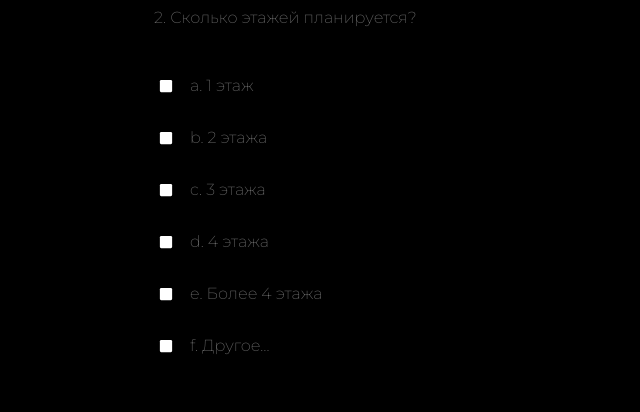
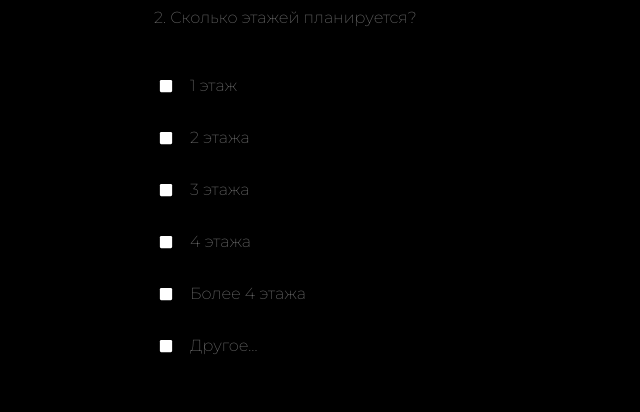
Before and after one commit to Sink1234/quiz, a Next.js app: page /quiz in a window 1280 px wide. Both pictures are taken after a click on the item "Дом из газобетона". Shown: the part 200-612 px from the top of the page, without its empty margins (186-826 px from the left). Built offline with nearby package versions, Linux system fonts and the light colour scheme.

Commit message:
Update index.js

```diff
--- a/components/Question/Answers/Answer/index.js
+++ b/components/Question/Answers/Answer/index.js
@@ -8,7 +8,7 @@
         onClick={() => answerQuestion(answerValue, answerText)}
       >
         <span className="mr-2">{icon}</span>
-        {`${answerValue}. ${answerText}`}
+        {answerText}
       </button>
     </li>
   );
```
